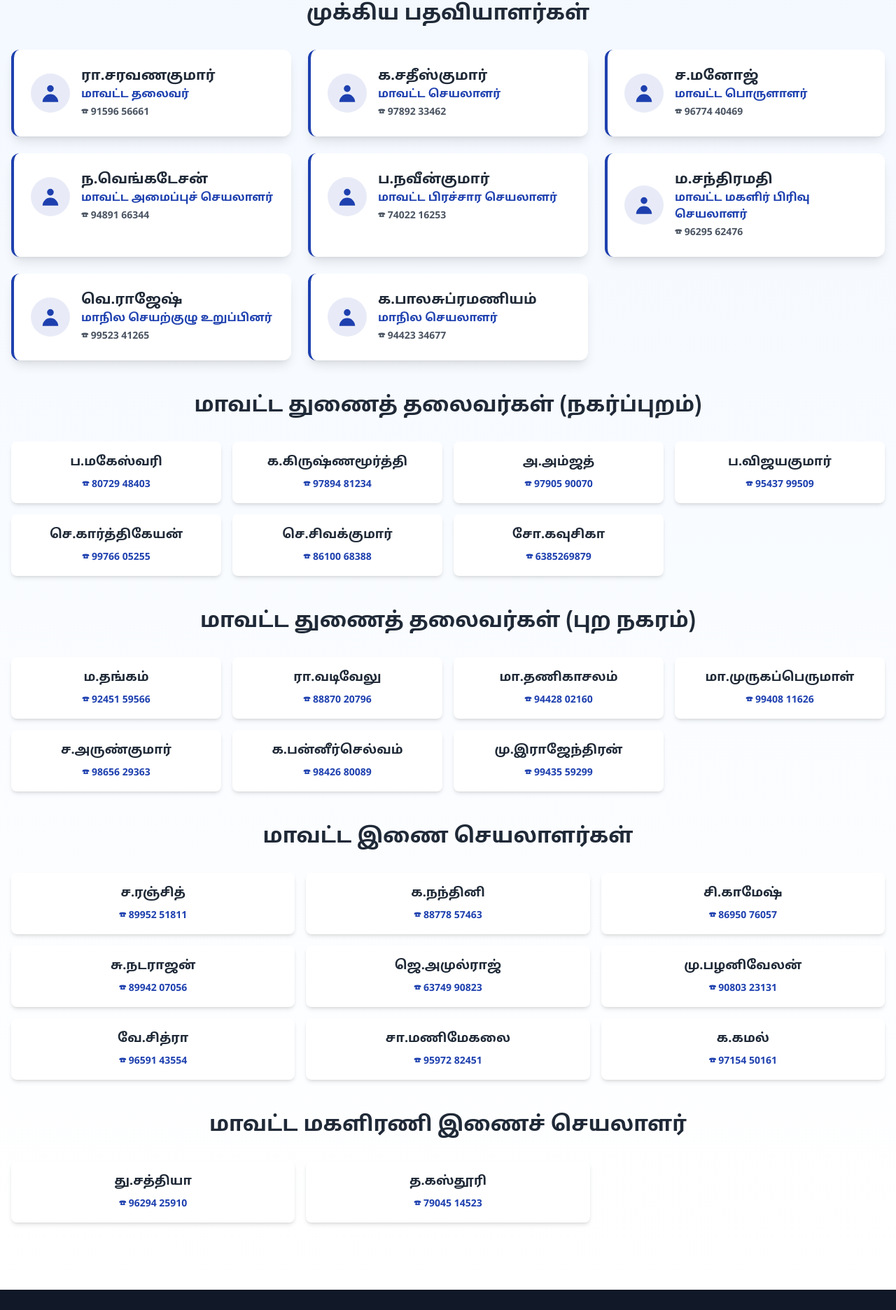
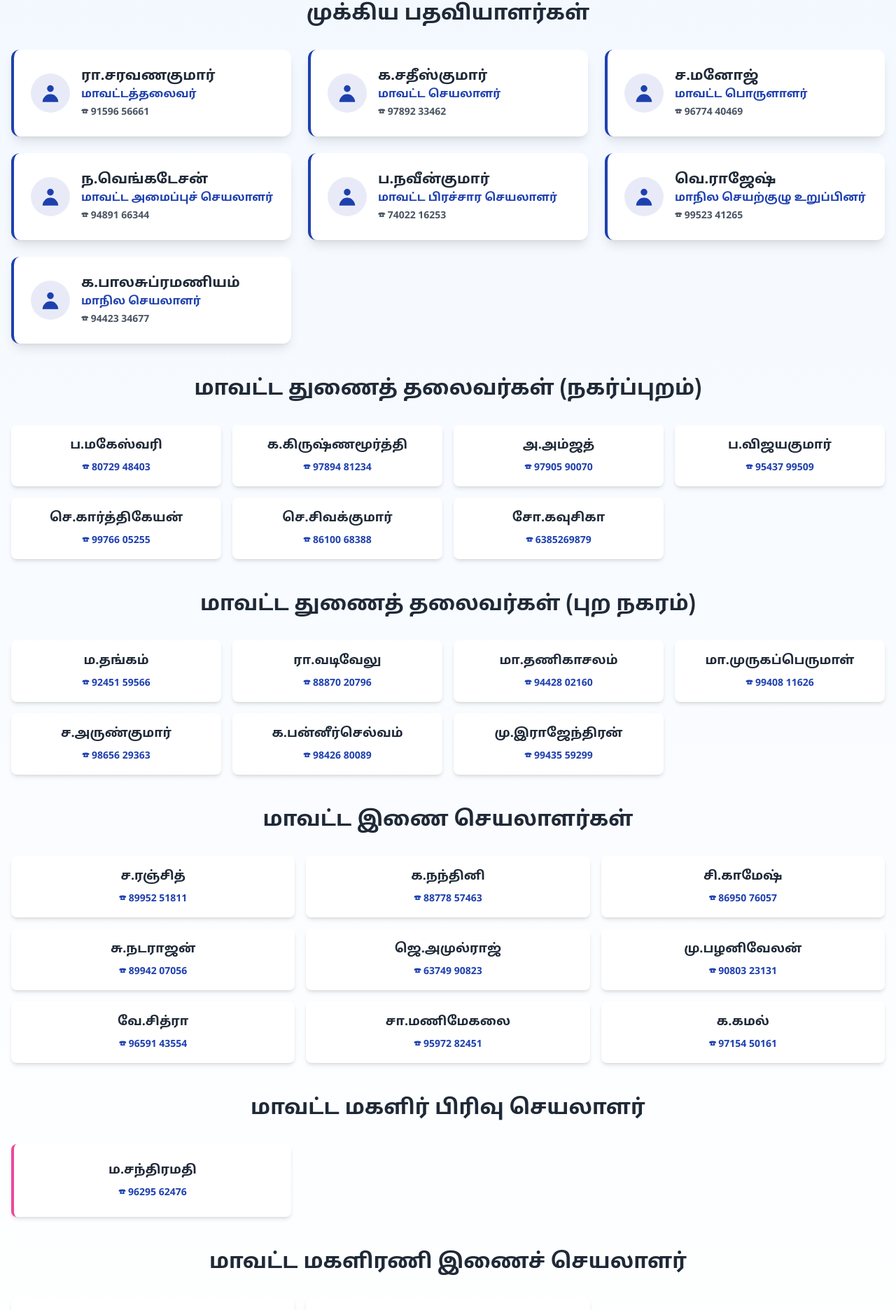
Before and after one commit to lingesh0/tsroa-site, a React (Vite) app: page /about in a window 1280 px wide. Shown: the part 878-2750 px from the top of the page at 70% size. Built offline with nearby package versions, Linux system fonts and the light colour scheme; no server answers.

Commit message:
Add ம.சநதரமத as District Women's Wing Secretary with dedicated section in About page

```diff
--- a/src/pages/About.tsx
+++ b/src/pages/About.tsx
@@ -58,6 +58,10 @@ const About = () => {
     { name: 'க.கமல்', phone: '97154 50161' }
   ];
 
+  const womenWingSectionSecretary = [
+    { name: 'ம.சந்திரமதி', phone: '96295 62476' }
+  ];
+
   const womenWingJointSecretaries = [
     { name: 'து.சத்தியா', phone: '96294 25910' },
     { name: 'த.கஸ்தூரி', phone: '79045 14523' }
@@ -68,12 +72,11 @@ const About = () => {
   }
 
   const keyOfficeBearers: OfficeBearerWithPhone[] = [
-    { name: 'ரா.சரவணகுமார்', position: 'மாவட்ட தலைவர்', phone: '91596 56661' },
+    { name: 'ரா.சரவணகுமார்', position: 'மாவட்டத்தலைவர்', phone: '91596 56661' },
     { name: 'க.சதீஸ்குமார்', position: 'மாவட்ட செயலாளர்', phone: '97892 33462' },
     { name: 'ச.மனோஜ்', position: 'மாவட்ட பொருளாளர்', phone: '96774 40469' },
     { name: 'ந.வெங்கடேசன்', position: 'மாவட்ட அமைப்புச் செயலாளர்', phone: '94891 66344' },
     { name: 'ப.நவீன்குமார்', position: 'மாவட்ட பிரச்சார செயலாளர்', phone: '74022 16253' },
-    { name: 'ம.சந்திரமதி', position: 'மாவட்ட மகளிர் பிரிவு செயலாளர்', phone: '96295 62476' },
     { name: 'வெ.ராஜேஷ்', position: 'மாநில செயற்குழு உறுப்பினர்', phone: '99523 41265' },
     { name: 'க.பாலசுப்ரமணியம்', position: 'மாநில செயலாளர்', phone: '94423 34677' }
   ];
@@ -255,6 +258,29 @@ const About = () => {
           </div>
         </motion.div>
 
+        {/* Women's Wing Section Secretary */}
+        <motion.div className="mb-12" variants={fadeInVariants} {...fadeIn}>
+          <h2 className="text-3xl font-bold text-center text-gray-800 mb-8 font-tamil">
+            மாவட்ட மகளிர் பிரிவு செயலாளர்
+          </h2>
+          <div className="grid grid-cols-1 md:grid-cols-2 lg:grid-cols-3 gap-6">
+            {womenWingSectionSecretary.map((person, index) => (
+              <motion.div
+                key={index}
+                className="bg-white rounded-lg shadow-md p-6 text-center hover:shadow-lg transition-shadow duration-300 border-l-4 border-pink-500"
+                whileHover={{ scale: 1.05 }}
+              >
+                <p className="text-lg font-semibold text-gray-800 font-tamil">
+                  {person.name}
+                </p>
+                {person.phone && (
+                  <p className="text-sm text-primary font-semibold mt-2">☎ {person.phone}</p>
+                )}
+              </motion.div>
+            ))}
+          </div>
+        </motion.div>
+
         {/* Women's Wing Joint Secretaries */}
         <motion.div className="mb-12" variants={fadeInVariants} {...fadeIn}>
           <h2 className="text-3xl font-bold text-center text-gray-800 mb-8 font-tamil">
```
